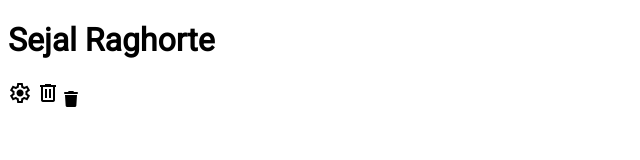
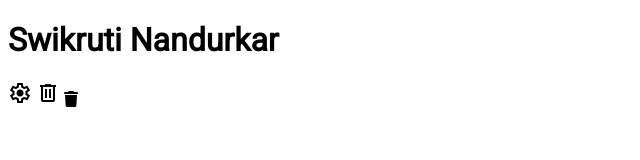
Before and after one commit to SwikrutiN/CSS-projects, a plain HTML site: page Responsive Sidebar Navigation/GoogleFonts.html in a window 1280 px wide. Shown: the whole page, without its empty margins (0-640 px from the left). Drawn offline with nearby package versions, Linux system fonts and the light colour scheme.

Commit message:
GoogleFonts.html

```diff
--- a/Responsive Sidebar Navigation/GoogleFonts.html
+++ b/Responsive Sidebar Navigation/GoogleFonts.html
@@ -16,7 +16,7 @@
       referrerpolicy="no-referrer" />
 </head>
 <body>
-    <h1>Sejal Raghorte</h1>
+    <h1>Swikruti Nandurkar</h1>
     <span class="material-symbols-outlined">
         settings
         </span>
```
